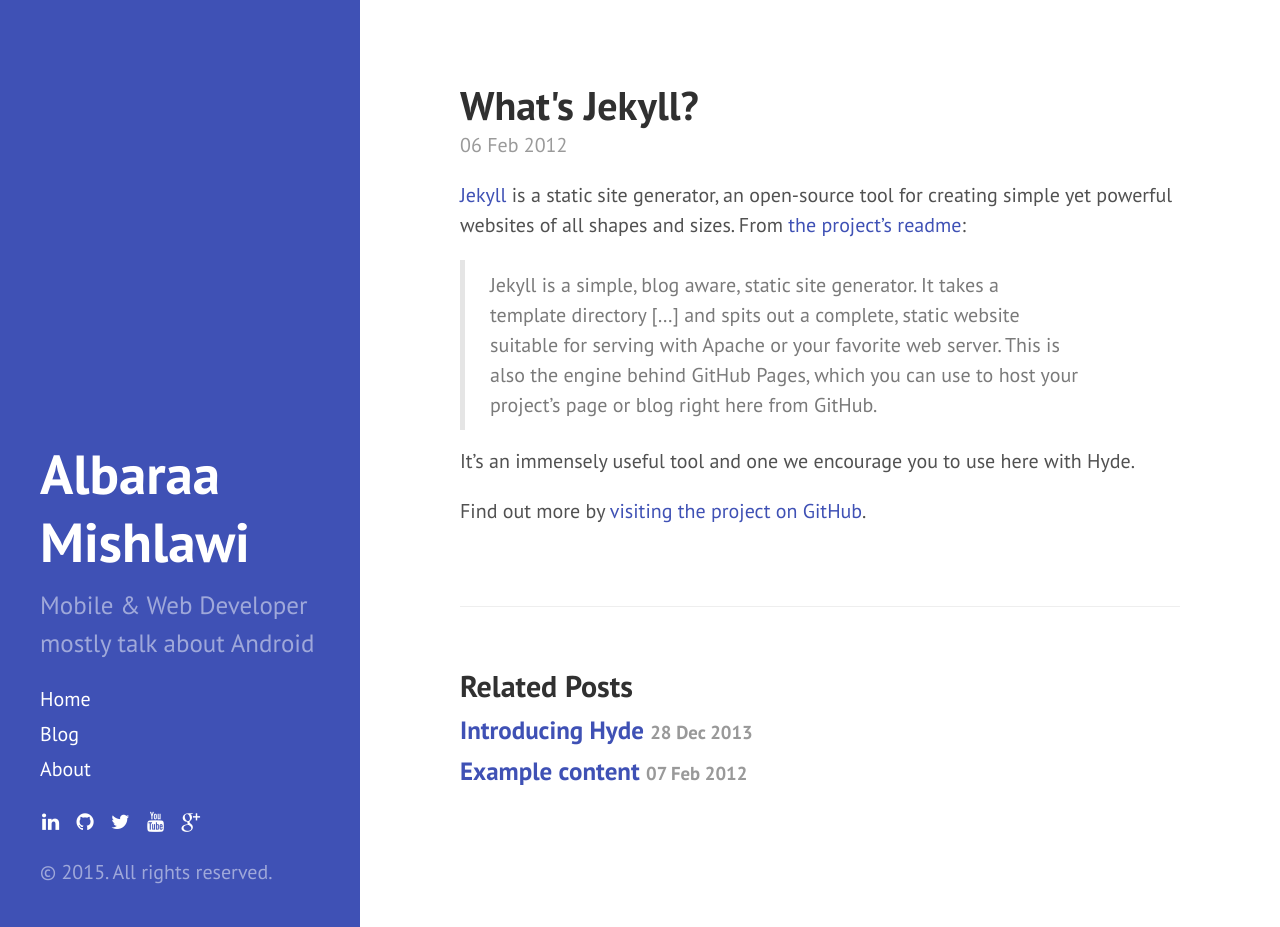
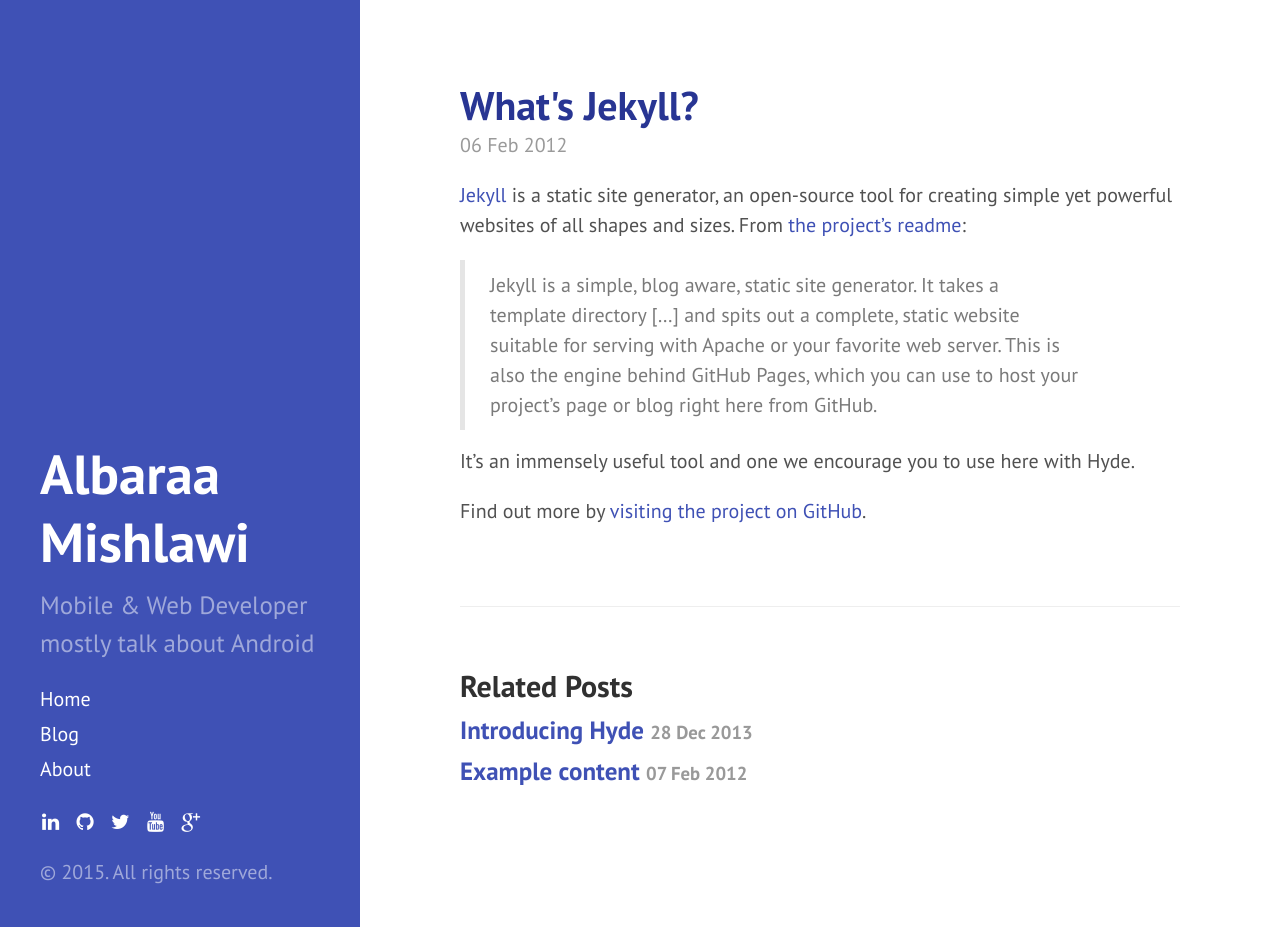
Before and after one commit to albaraam/albaraam.github.io, a Jekyll site: the page built from _posts/2012-02-06-whats-jekyll.md, in a window 1280 px wide and 927 px high. Built offline with Jekyll 4.4.1, drawn with Linux system fonts in a browser that asks for light colours; Markdown is read by kramdown in place of the engine named in the settings.

Commit message:
adding some styles override

```diff
--- a/_includes/head.html
+++ b/_includes/head.html
@@ -27,6 +27,8 @@
     .social-links, .social-links li { margin: 0 -4px 10px; padding: 0; }
     .social-links li { list-style-type: none; display: inline-block; }
     .social-links li a { padding: 10px; color: #fff; font-size: 20px; }
+    .related-posts li a:hover { color: #283593; }
+    .page-title, .post-title, .post-title a { color: #283593; }
   </style>
 
   <!-- Icons -->
```
